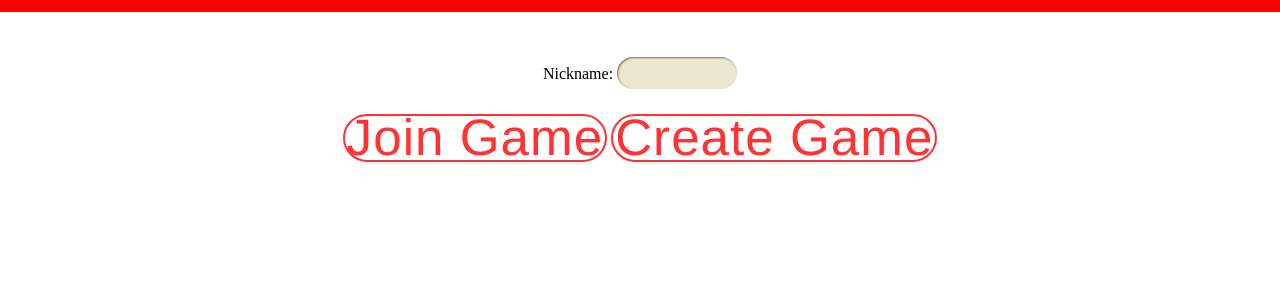
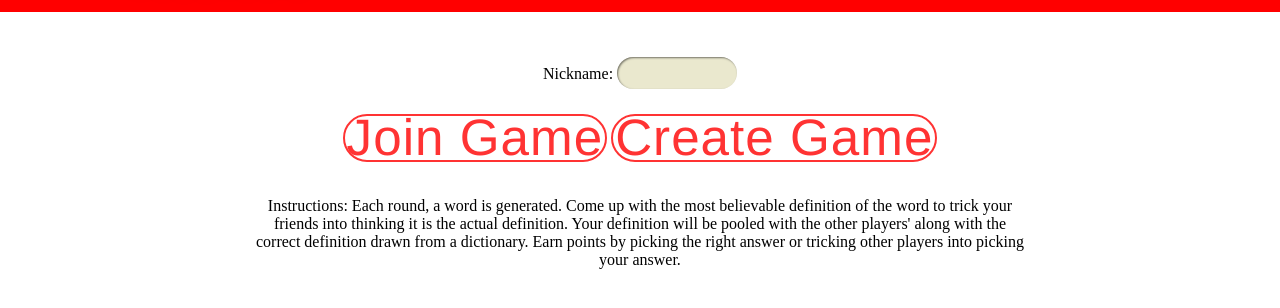
Before and after one commit to patsukhum/RedSheets, a website: page public/index.html in a window 1280 px wide. Shown: the part 78-386 px from the top of the page. Drawn offline with Linux system fonts and the light colour scheme; no server answers; a web font is replaced by a local one.

Commit message:
updated instructions

```diff
--- a/public/base.css
+++ b/public/base.css
@@ -155,6 +155,10 @@ body {
   display: none;
 }
 
+#instructions {
+  margin: 0 250px 0 250px;
+}
+
 #name-div {
   position: relative;
   float: right;
--- a/public/index.html
+++ b/public/index.html
@@ -25,6 +25,13 @@
       </div>
       <div id="error-div">
         <p id="error-msg"> </p>
+      </div>
+      <div>
+        <p id="instructions">
+          Instructions: Each round, a word is generated. Come up with the most believable definition of the word to trick your friends into thinking it is the actual definition.
+            Your definition will be pooled with the other players' along with the correct definition drawn from a dictionary.
+            Earn points by picking the right answer or tricking other players into picking your answer.
+        </p>
       </div>
     </div>
     <div id="content-div">
```
